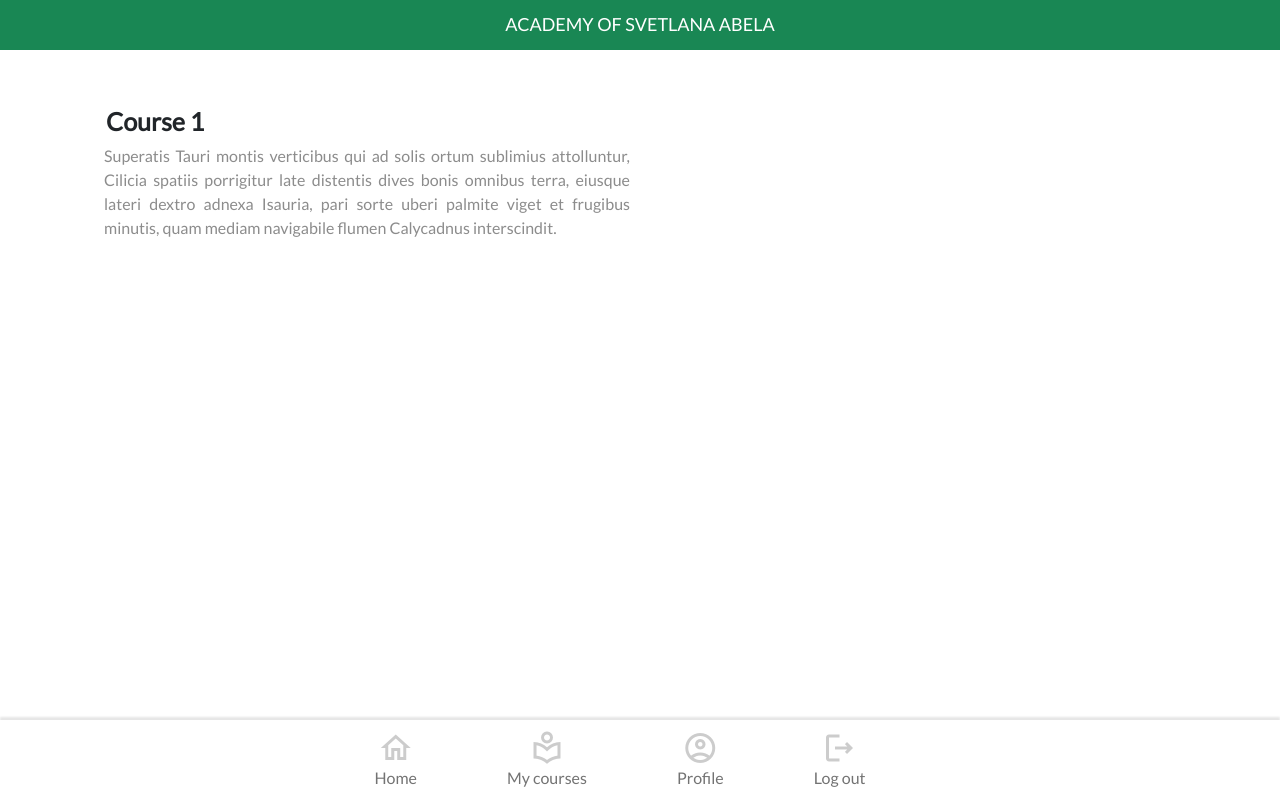
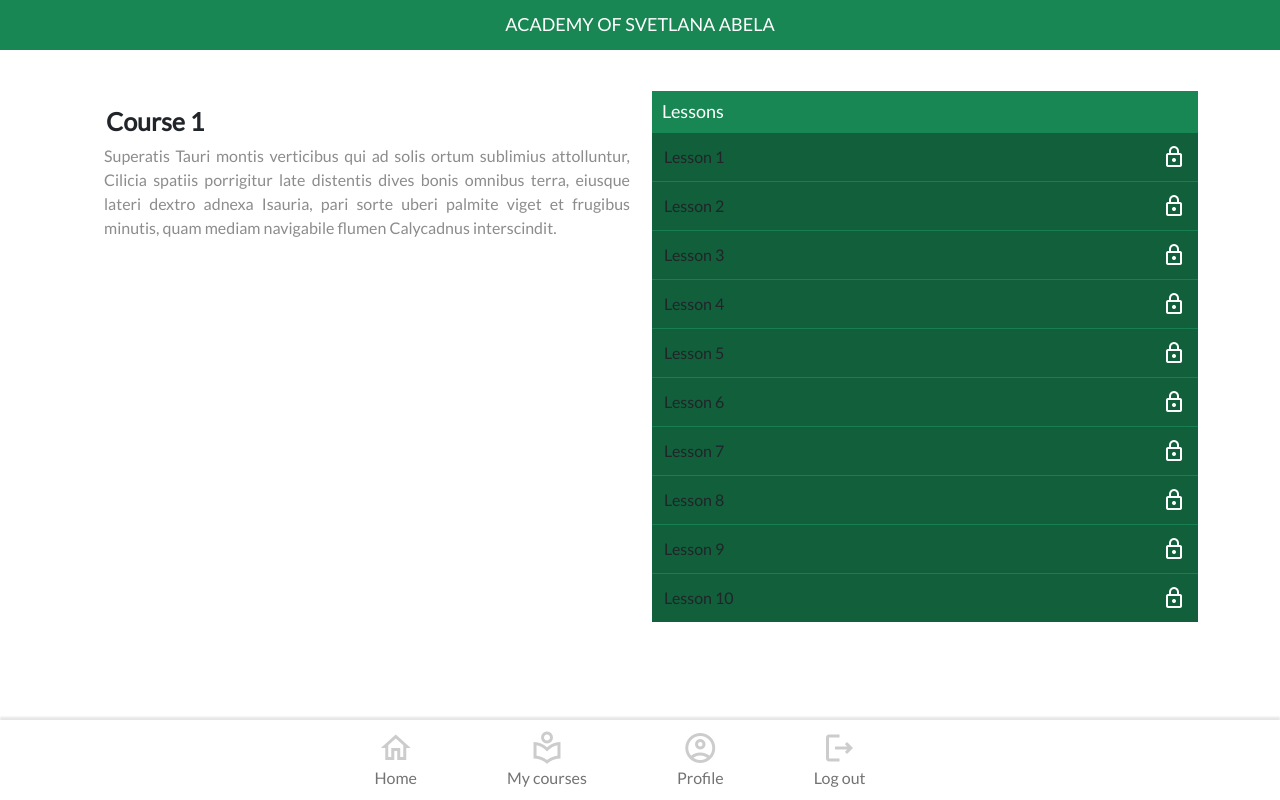
Before and after one commit to AlexeyKozhakin/svetlanabela_academy, a Django app: template main/templates/main/course.html in a window 1280 px wide. Run offline with Django 4.2, Linux system fonts and the light colour scheme; the template is opened without the code that fills it: values that come from a table or form of the project are taken from there, others are empty; data comes from the database, SQL or seed files in the repository; some libraries are stand-ins or nearby versions.

Commit message:
feat: Display lessons for locked courses

```diff
--- a/main/templates/main/course.html
+++ b/main/templates/main/course.html
@@ -38,15 +38,19 @@
       </div>
     </div>
   </div>
+  {# The course is not locked #}
   {% if boolean %}
   <div class="col m-courseLessons">
     <h3 class="m-courseLessons__title">Lessons</h3>
 
+    {# Render the accessible lessons #}
     {% for opened_lesson in opened_lessons %}
     <div class="m-courseLesson__wrapper">
       <a class="m-courseLesson__link" href="{% url 'course_lesson' id_course=course.id id_lesson=opened_lesson.id %}">{{ opened_lesson.name }}</a>
     </div>
     {% endfor %}
+
+    {# Closed lessons are opened if the preceeding lesson has been completed #}
     {% for closed_lesson in closed_lessons %}
     <div class="m-courseLesson__wrapper d-flex">
       <span>{{ closed_lesson.name }}</span>
@@ -54,7 +58,20 @@
     </div>
     {% endfor %}
   </div>
+  {% else %}
+  {# Locked lessons #}
+  <div class="col m-courseLessons">
+    <h3 class="m-courseLessons__title">Lessons</h3>
+
+    {% for lesson in lessons %}
+    <div class="m-courseLesson__wrapper d-flex">
+      <span>{{ lesson.name }}</span>
+      <span class="material-icons-outlined" style="margin-left: auto; color: white;">lock</span>
+    </div>
+    {% endfor %}
+  </div>
+  {% endif %}
 </div>
-{% endif %}
+
 <script src="https://vjs.zencdn.net/7.20.2/video.min.js"></script>
 {% endblock %}
```
